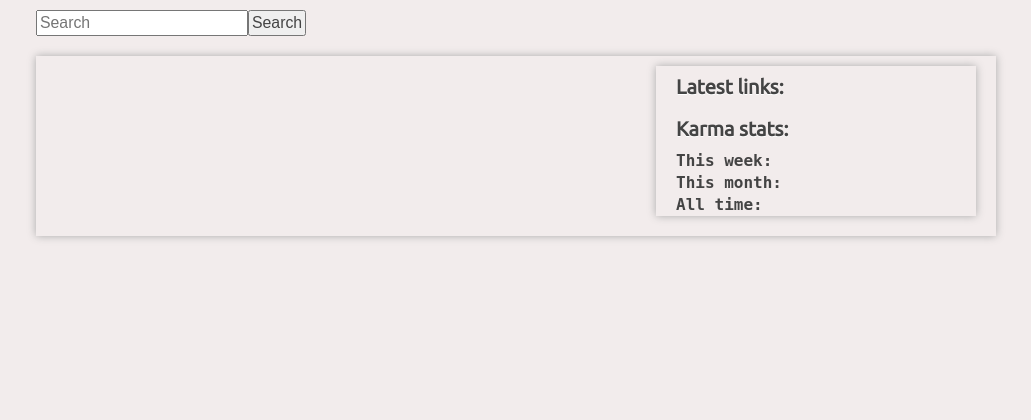
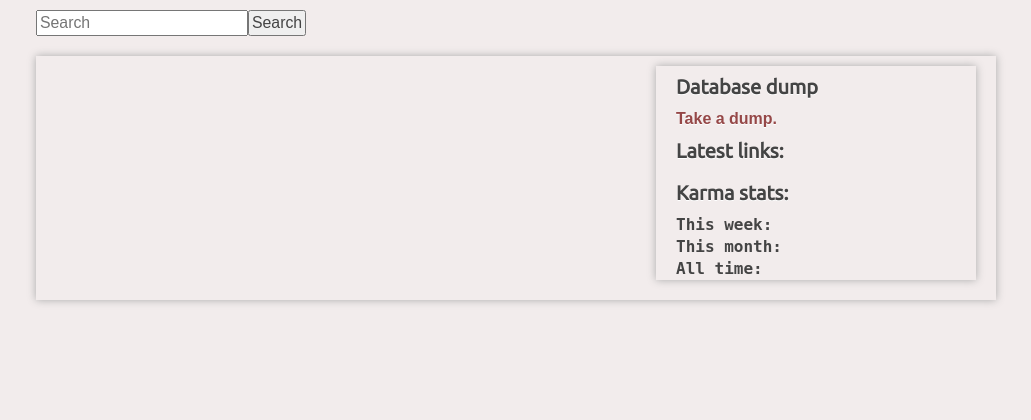
Before and after one commit to Psywerx/psywerx, a Django app: template templates/irc.html in a window 1280 px wide. Shown: the part 101-521 px from the top of the page, without its empty margins (124-1155 px from the left). Run offline with Django 3.2, Linux system fonts and the light colour scheme; the template is opened without the code that fills it, so the values that code supplies are empty; some libraries are stand-ins or nearby versions.

Commit message:
Added IRC dump

```diff
--- a/irc/urls.py
+++ b/irc/urls.py
@@ -4,6 +4,7 @@ urlpatterns = patterns('',
     (r'^karma_stats', 'irc.views.karma_stats'),
     (r'^karma_nick', 'irc.views.karma_nick'),
     (r'^karma', 'irc.views.karma_add'),
+    (r'^dump', 'irc.views.dump'),
     (r'^add', 'irc.views.irc_bot_add'),
     (r'^(\d+)/(\d+)/$', 'irc.views.irc'),
     (r'^$', 'irc.views.irc'),
--- a/irc/views.py
+++ b/irc/views.py
@@ -42,6 +42,11 @@ def karma_nick(request):
             return HttpResponse(karma)
     return HttpResponse("NO")
 
+def dump(request):
+    out = [{"message": a.message, "time": str(a.time), "nick": a.nick, "name": a.name, "address": a.address, \
+            "msg_type": a.msg_type, "msg_action": a.msg_action, "raw":a.raw} for a in Irc.objects.all()]
+    return HttpResponse(json.dumps(out))
+
 MAGIC_WORD = "6cf28bcedc3a628a4896817156e1ace5108ce6266a00fd556861d656"
 COOKIE_TOKEN = "2d9aa7a812f458a8d278d35272c6dc28b03357b7db38e553ea98a7f0"
 def irc(request, page=1, link_page=1):
--- a/templates/irc.html
+++ b/templates/irc.html
@@ -5,10 +5,13 @@
 {% csrf_token %}
 	<div class="irc-search"><input type="text" placeholder="Search" name="term"/><input type="submit" name="search" value="Search" /></div>
 </form>
+
 <div class="gird_12 inner" id="irc">
 
 	<div class="grid_4" id="irc-links">
 	<div>
+	<h1>Database dump</h1>
+	<a href="/irc/dump">Take a dump.</a>
 	<h1>Latest links:</h1>
 
 	{% for l in links.object_list %}
```
